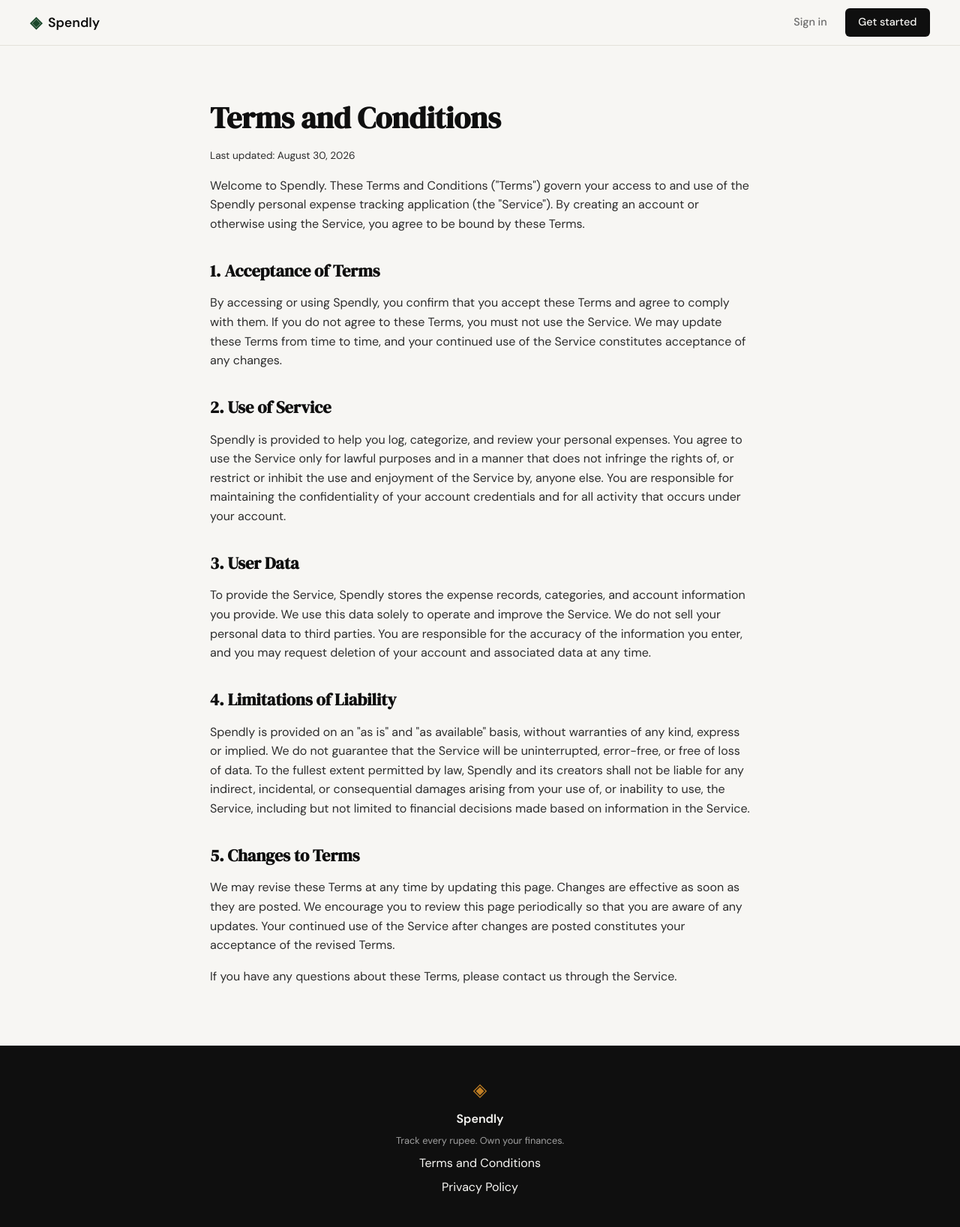
After one commit to vt-narendra-singh/spendly, a Flask app: page /terms in a window 1280 px wide. The commit adds this page. Shown: the whole page at 75% size. Run offline with Flask 3, Linux system fonts and the light colour scheme.

Commit message:
landing: add terms and conditions page and route

```diff
--- a/app.py
+++ b/app.py
@@ -20,6 +20,11 @@ def register():
 @app.route("/login")
 def login():
     return render_template("login.html")
+
+
+@app.route("/terms")
+def terms():
+    return render_template("terms.html")
 
 
 # ------------------------------------------------------------------ #
--- a/static/css/style.css
+++ b/static/css/style.css
@@ -508,6 +508,45 @@ a { color: inherit; text-decoration: none; }
 }
 
 /* ------------------------------------------------------------------ */
+/* Legal pages                                                         */
+/* ------------------------------------------------------------------ */
+
+.legal-section {
+    padding: 4rem 2rem;
+}
+
+.legal-inner {
+    max-width: 720px;
+    margin: 0 auto;
+}
+
+.legal-title {
+    font-family: var(--font-display);
+    font-size: 2.5rem;
+    color: var(--ink);
+    margin-bottom: 0.5rem;
+}
+
+.legal-updated {
+    font-size: 0.85rem;
+    color: var(--ink-faint);
+    margin-bottom: 2rem;
+}
+
+.legal-inner h2 {
+    font-family: var(--font-display);
+    font-size: 1.4rem;
+    color: var(--ink);
+    margin-top: 2rem;
+    margin-bottom: 0.75rem;
+}
+
+.legal-inner p {
+    color: var(--ink-soft);
+    margin-bottom: 1rem;
+}
+
+/* ------------------------------------------------------------------ */
 /* Responsive                                                          */
 /* ------------------------------------------------------------------ */
 
--- a/templates/base.html
+++ b/templates/base.html
@@ -34,7 +34,7 @@
             <span class="brand-icon">◈</span>
             <span class="footer-name">Spendly</span>
             <p class="footer-copy">Track every rupee. Own your finances.</p>
-            <a href="#">Terms and Conditions</a>
+            <a href="{{ url_for('terms') }}">Terms and Conditions</a>
             <a href="#">Privacy Policy</a>
         </div>
     </footer>
--- /dev/null
+++ b/templates/terms.html
@@ -0,0 +1,33 @@
+{% extends "base.html" %}
+
+{% block title %}Terms and Conditions — Spendly{% endblock %}
+
+{% block content %}
+
+<section class="legal-section">
+    <div class="legal-inner">
+        <h1 class="legal-title">Terms and Conditions</h1>
+        <p class="legal-updated">Last updated: August 30, 2026</p>
+
+        <p>Welcome to Spendly. These Terms and Conditions ("Terms") govern your access to and use of the Spendly personal expense tracking application (the "Service"). By creating an account or otherwise using the Service, you agree to be bound by these Terms.</p>
+
+        <h2>1. Acceptance of Terms</h2>
+        <p>By accessing or using Spendly, you confirm that you accept these Terms and agree to comply with them. If you do not agree to these Terms, you must not use the Service. We may update these Terms from time to time, and your continued use of the Service constitutes acceptance of any changes.</p>
+
+        <h2>2. Use of Service</h2>
+        <p>Spendly is provided to help you log, categorize, and review your personal expenses. You agree to use the Service only for lawful purposes and in a manner that does not infringe the rights of, or restrict or inhibit the use and enjoyment of the Service by, anyone else. You are responsible for maintaining the confidentiality of your account credentials and for all activity that occurs under your account.</p>
+
+        <h2>3. User Data</h2>
+        <p>To provide the Service, Spendly stores the expense records, categories, and account information you provide. We use this data solely to operate and improve the Service. We do not sell your personal data to third parties. You are responsible for the accuracy of the information you enter, and you may request deletion of your account and associated data at any time.</p>
+
+        <h2>4. Limitations of Liability</h2>
+        <p>Spendly is provided on an "as is" and "as available" basis, without warranties of any kind, express or implied. We do not guarantee that the Service will be uninterrupted, error-free, or free of loss of data. To the fullest extent permitted by law, Spendly and its creators shall not be liable for any indirect, incidental, or consequential damages arising from your use of, or inability to use, the Service, including but not limited to financial decisions made based on information in the Service.</p>
+
+        <h2>5. Changes to Terms</h2>
+        <p>We may revise these Terms at any time by updating this page. Changes are effective as soon as they are posted. We encourage you to review this page periodically so that you are aware of any updates. Your continued use of the Service after changes are posted constitutes your acceptance of the revised Terms.</p>
+
+        <p>If you have any questions about these Terms, please contact us through the Service.</p>
+    </div>
+</section>
+
+{% endblock %}
```
